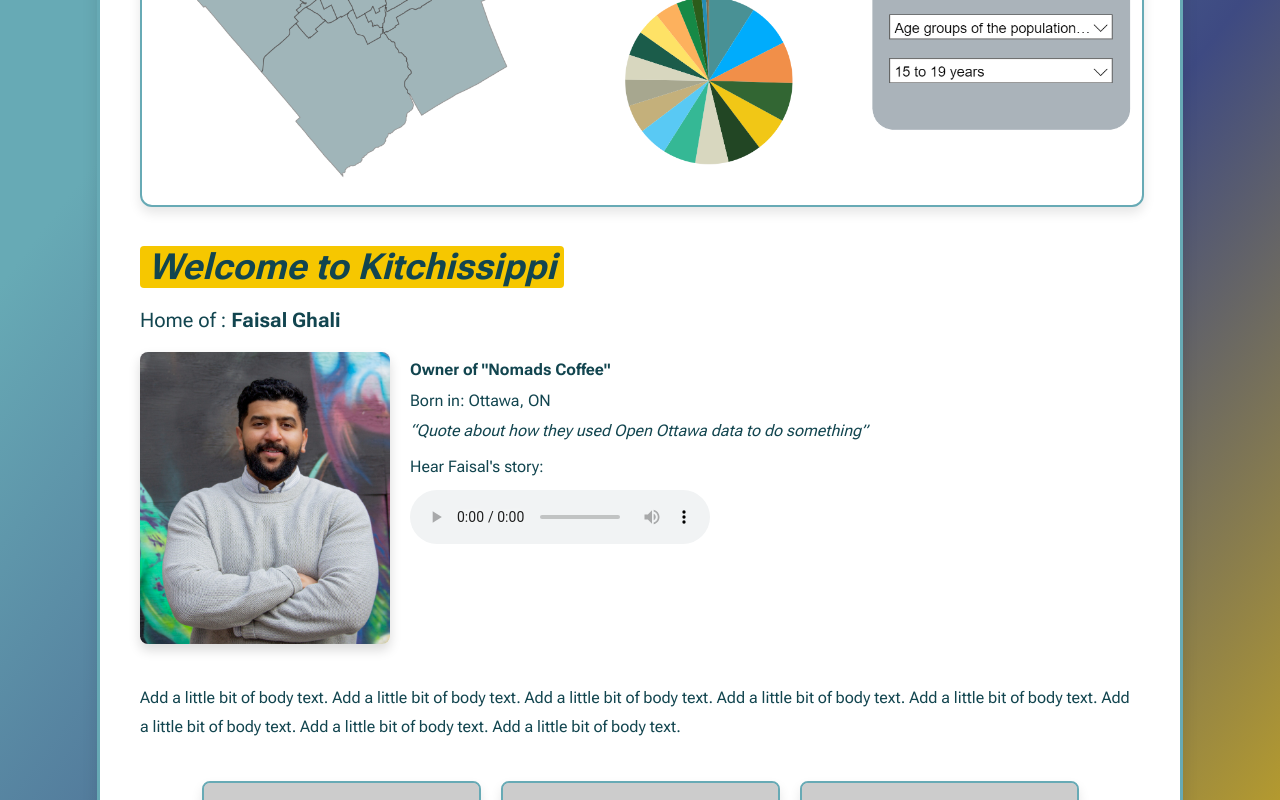
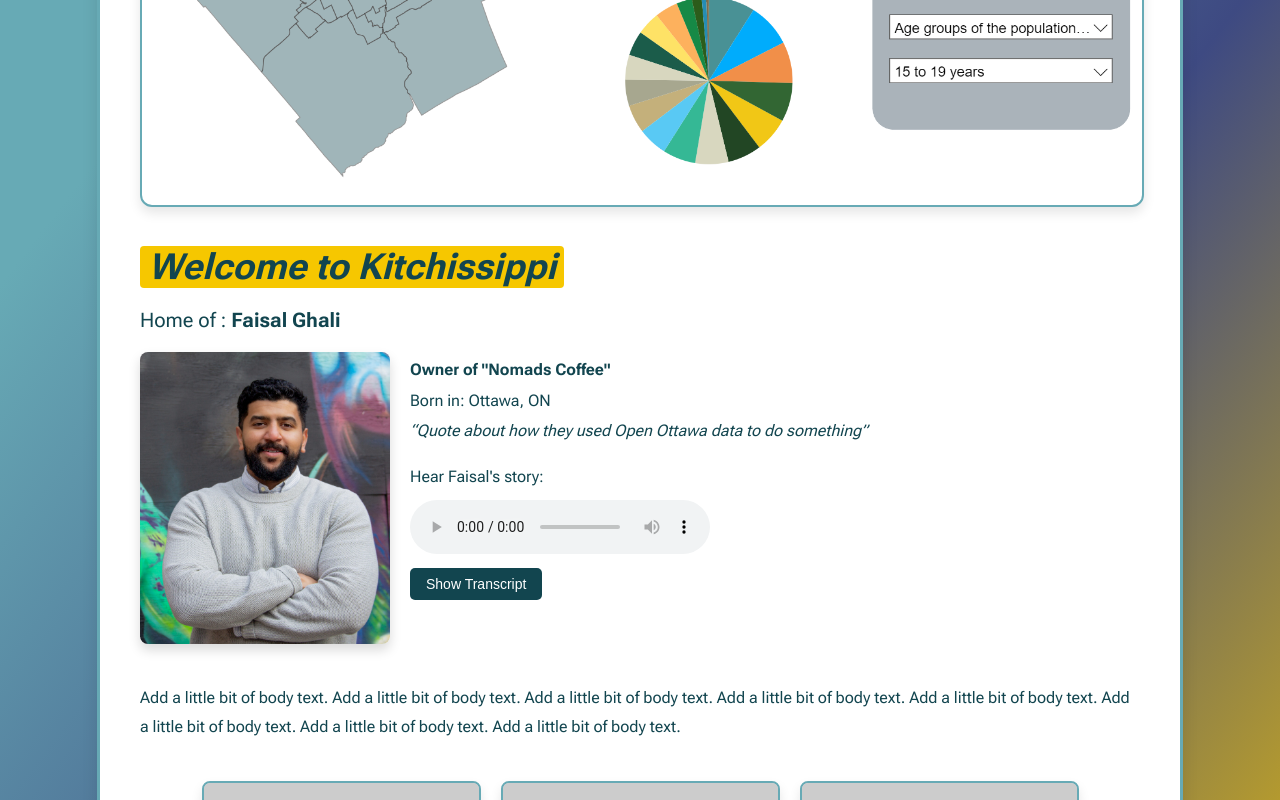
Before and after one commit to damoretto/openottawa, a React (Vite) app in the folder openottawa/: page /kitchissippi in a window 1280 px wide. Shown: the part 380-1180 px from the top of the page. Built offline with nearby package versions, Linux system fonts and the light colour scheme.

Commit message:
added transcript yayy

```diff
--- a/openottawa/src/Pages/Kitchissippi/Kitchissippi.css
+++ b/openottawa/src/Pages/Kitchissippi/Kitchissippi.css
@@ -107,8 +107,39 @@ body {
 }
 
 .audio-container {
+  margin-top: 20px;
+}
+
+.transcript-button {
+  display: block;
+  margin: 10px 0;
+  padding: 8px 16px;
+  background-color: #12454F;
+  color: #fff;
+  border: none;
+  border-radius: 5px;
+  cursor: pointer;
+  font-size: 14px;
+}
+
+.transcript-button:hover {
+  background-color: #0b2a30;
+  transform: translateY(-2px);
+  box-shadow: 0 4px 6px rgba(0, 0, 0, 0.2);
+}
+
+.transcript {
   margin-top: 10px;
+  padding: 10px;
+  background-color: #f9f9f9;
+  border: 1px solid #ddd;
+  border-radius: 5px;
+  font-size: 14px;
+  line-height: 1.5;
+  overflow-y: auto;
+  max-height: 200px; /* Prevent transcript overflow */
 }
+
 
 .audio-player {
   margin-top: 5px;
--- a/openottawa/src/Pages/Kitchissippi/Kitchissippi.jsx
+++ b/openottawa/src/Pages/Kitchissippi/Kitchissippi.jsx
@@ -1,9 +1,19 @@
-import React from "react";
+import React, { useState, useEffect } from "react";
 import "./Kitchissippi.css";
 import { useNavigate } from "react-router-dom";
 
 function Kitchissippi() {
   const navigate = useNavigate();
+  const [transcriptVisible, setTranscriptVisible] = useState(false);
+  const [transcript, setTranscript] = useState("");
+
+  // Load transcript from a .txt file
+  useEffect(() => {
+    fetch("/transcript.txt") // Replace with the actual path to the transcript file
+      .then((response) => response.text())
+      .then((data) => setTranscript(data))
+      .catch((error) => console.error("Error loading transcript:", error));
+  }, []);
 
   return (
     <div className="container">
@@ -21,7 +31,7 @@ function Kitchissippi() {
           src="./dashboardks.png" // Replace with actual Power BI link
           className="dashboard"
           frameBorder="0"
-          />
+        />
       </div>
 
       {/* Main Content */}
@@ -50,10 +60,22 @@ function Kitchissippi() {
                 <source src="NomadsCoffee.mp3" type="audio/mpeg" />
                 Your browser does not support the audio element.
               </audio>
+
+              {/* Transcript Dropdown */}
+              <button
+                className="transcript-button"
+                onClick={() => setTranscriptVisible(!transcriptVisible)}
+              >
+                {transcriptVisible ? "Hide Transcript" : "Show Transcript"}
+              </button>
+              {transcriptVisible && (
+                <div className="transcript">
+                  <p>{transcript}</p>
+                </div>
+              )}
             </div>
           </div>
         </div>
-
         {/* Body Text */}
         <div className="body-text">
           <p>
```
Also changed, not shown: openottawa/public/transcript.txt (renamed from openottawa/public/NomadsCoffee_transcript.txt).
